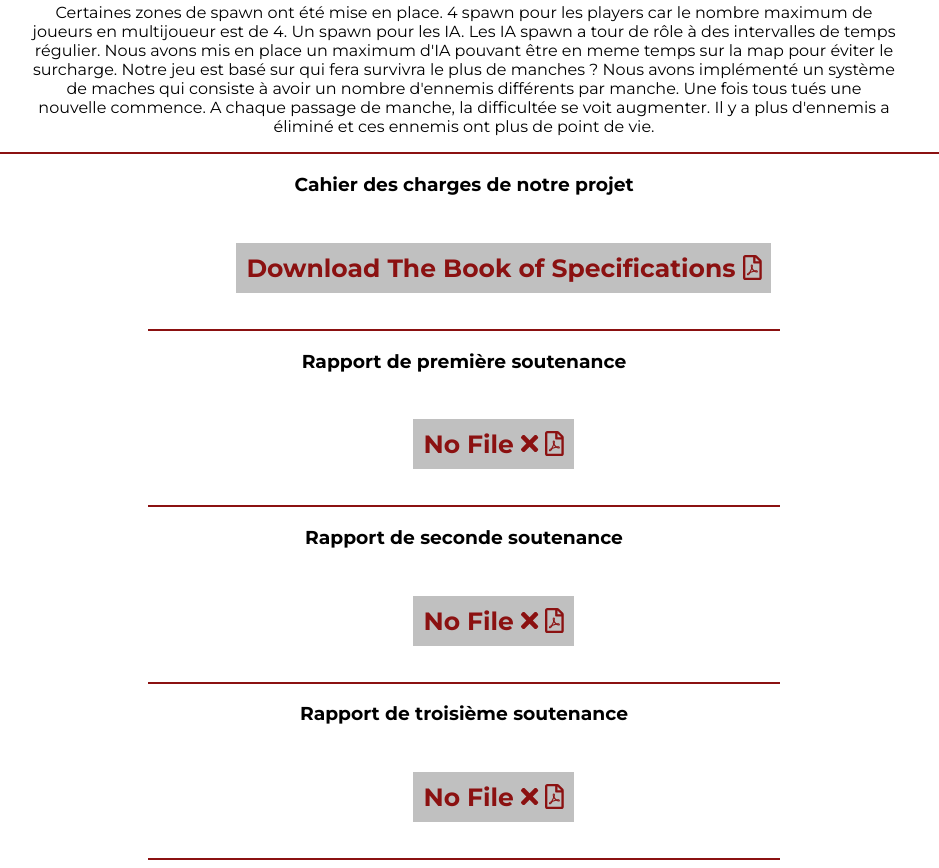
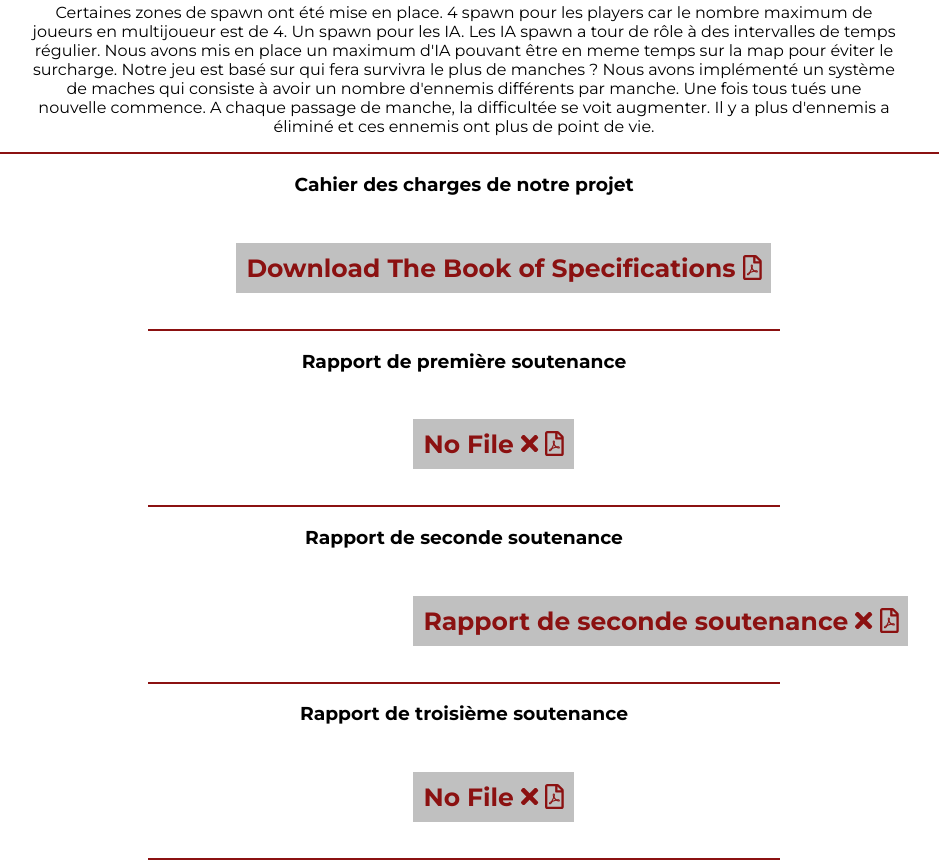
Before and after one commit to hugues-lbdc/satsuma_game.github.io, a plain HTML site: page Actualités.html in a window 1280 px wide. Shown: the part 3403-4271 px from the top of the page, without its empty margins (176-1115 px from the left). Drawn offline with Linux system fonts and the light colour scheme.

Commit message:
site modif

```diff
--- a/Actualités.html
+++ b/Actualités.html
@@ -296,8 +296,8 @@
 		<div class="première_soutenance">
 			<h3 id="cahier">Rapport de seconde soutenance</h3>
 			<br><br>
-			<a class="download_cahier prems" href="#presentation_pdf">
-				No File
+			<a class="download_cahier prems" href="download/rapport_de_soutenance_2.pdf">
+				Rapport de seconde soutenance
 				<i class="fas fa-times"></i>
 				<i class="far fa-file-pdf"></i>
 			</a>
```
Also changed, not shown: 1 other file.
